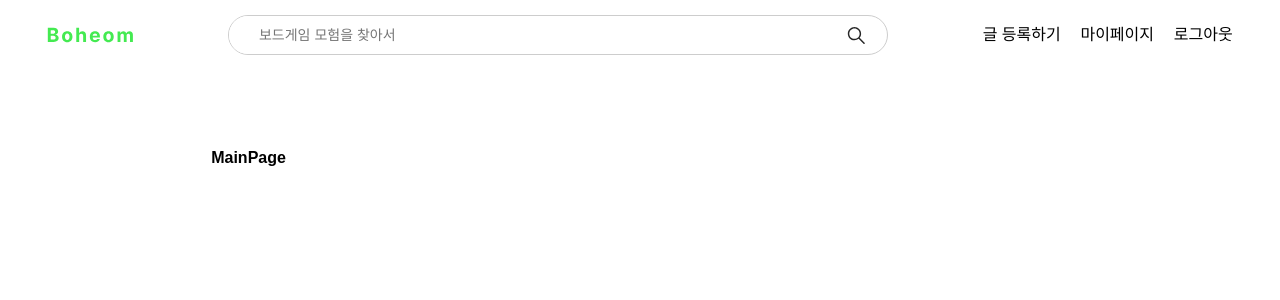
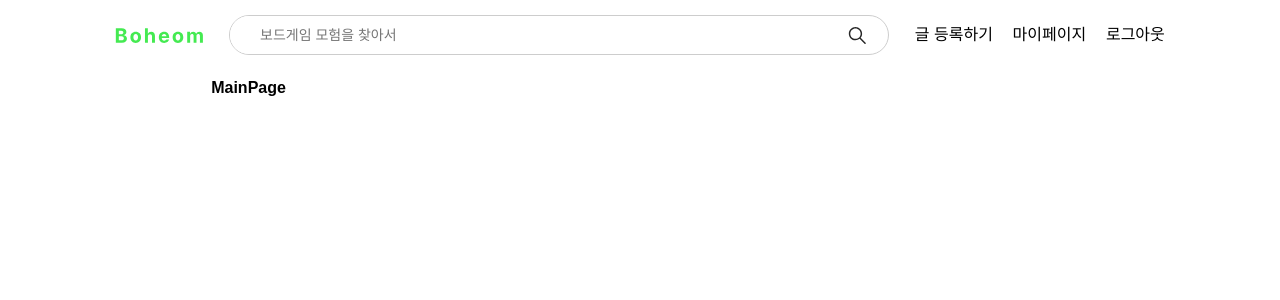
Before and after one commit to team-boheom/boheom-frontend, a React (Create React App) app: page / in a window 1280 px wide. Shown: the top 300 px of the page. Built offline with nearby package versions, Linux system fonts and the light colour scheme.

Commit message:
✨ :: Header 컴포넌트 2차

```diff
--- /dev/null
+++ b/src/components/Header.jsx
@@ -0,0 +1,50 @@
+import { Link } from 'react-router-dom';
+import styled from '@emotion/styled';
+import { ReactComponent as Boheom } from '../assets/Boheom.svg';
+import SearchInput from './SearchInput';
+
+const Header = () => {
+  return (
+    <Wrapper>
+      <Boheom width="88" height="25" />
+      <SearchInput />
+      <Content>
+        <StyledLink to="/CreatePost">글 등록하기</StyledLink>
+        <StyledLink to="/mypage">마이페이지</StyledLink>
+        <StyledLink>로그아웃</StyledLink>
+      </Content>
+    </Wrapper>
+  );
+};
+
+const Wrapper = styled.div`
+  width: 100vw;
+  height: 70px;
+  padding: 0 9%;
+  position: fixed;
+  top: 0;
+  left: 0;
+  right: 0;
+  display: flex;
+  justify-content: space-between;
+  align-items: center;
+  z-index: 1000;
+`;
+
+const Content = styled.div`
+  width: 250px;
+  display: flex;
+  justify-content: space-between;
+`;
+
+const StyledLink = styled(Link)`
+  cursor: pointer;
+  text-decoration: none;
+  ${({ theme }) => ({
+    fontSize: theme.fontSize.body1,
+    fontWeight: theme.fontWeight.regular,
+    color: theme.color.black,
+  })}
+`;
+
+export default Header;
--- a/src/components/Header_.jsx
+++ /dev/null
@@ -1,45 +0,0 @@
-import styled from '@emotion/styled';
-import { ReactComponent as Boheom } from '../assets/Boheom.svg';
-import SearchInput from '../components/SearchInput';
-
-const Header = () => {
-  return (
-    <Wrapper>
-      <Boheom />
-      <SearchInput />
-      <Content>
-        <Write>글 등록하기</Write>
-        <MyPage>마이페이지</MyPage>
-        <LogOut>로그아웃</LogOut>
-      </Content>
-    </Wrapper>
-  );
-};
-
-const Wrapper = styled.div`
-  width: 100vw;
-  height: 70px;
-  display: flex;
-  justify-content: space-around;
-  align-items: center;
-`;
-
-const Content = styled.div`
-  width: 250px;
-  display: flex;
-  justify-content: space-between;
-`;
-
-const Write = styled.text`
-  cursor: pointer;
-`;
-
-const MyPage = styled.text`
-  cursor: pointer;
-`;
-
-const LogOut = styled.text`
-  cursor: pointer;
-`;
-
-export default Header;
--- a/src/pages/Main.jsx
+++ b/src/pages/Main.jsx
@@ -1,10 +1,8 @@
 import Layout from '../components/Layout';
-import Header from '../components/Header_';
 
 const MainPage = () => {
   return (
     <>
-      <Header />
       <Layout>
         <h1>MainPage</h1>
       </Layout>
--- a/src/router/MainRouter.js
+++ b/src/router/MainRouter.js
@@ -5,10 +5,12 @@ import PostPage from '../pages/Post';
 import CreatePostPage from '../pages/CreatePost';
 import Login from '../pages/Login';
 import Signup from '../pages/Signup';
+import Header from '../components/Header';
 
 const MainRouter = () => {
   return (
     <BrowserRouter>
+      <Header />
       <Routes>
         <Route path="/" element={<MainPage />} />
         <Route path="/post">
```
